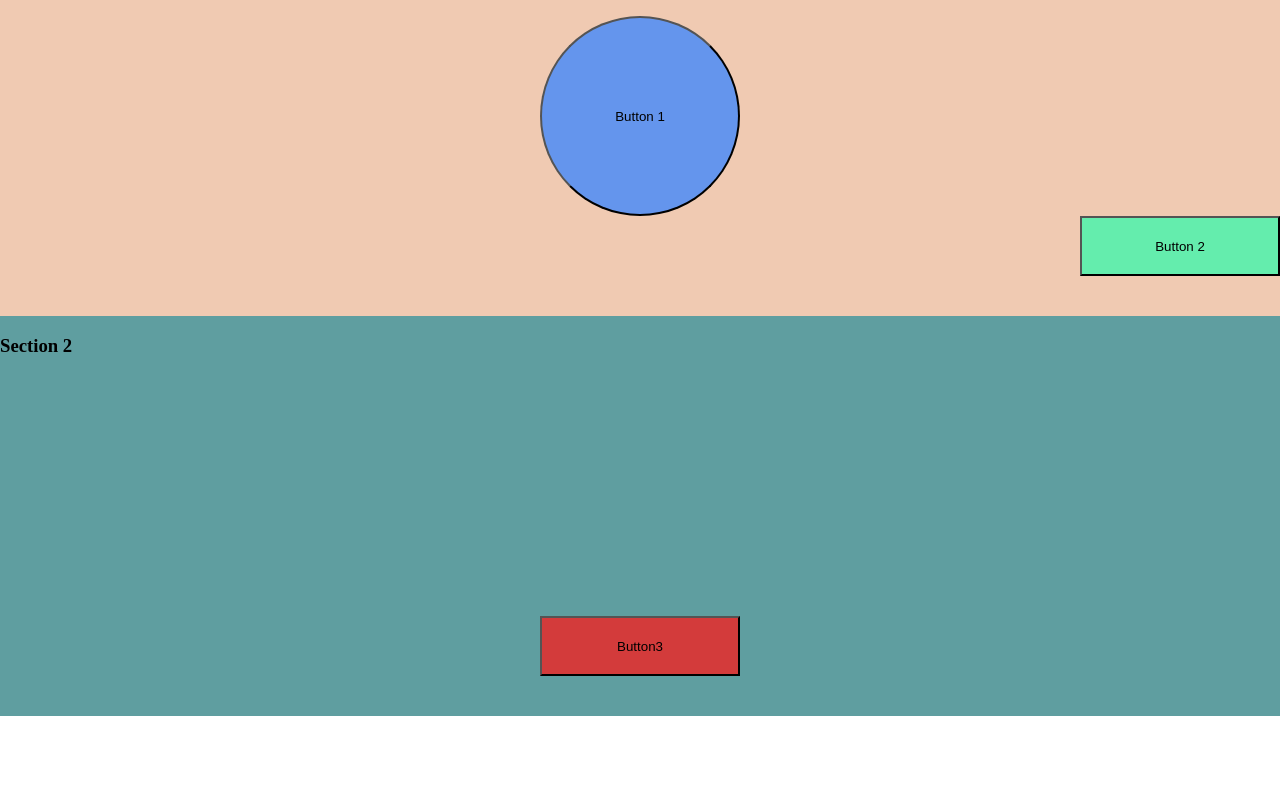
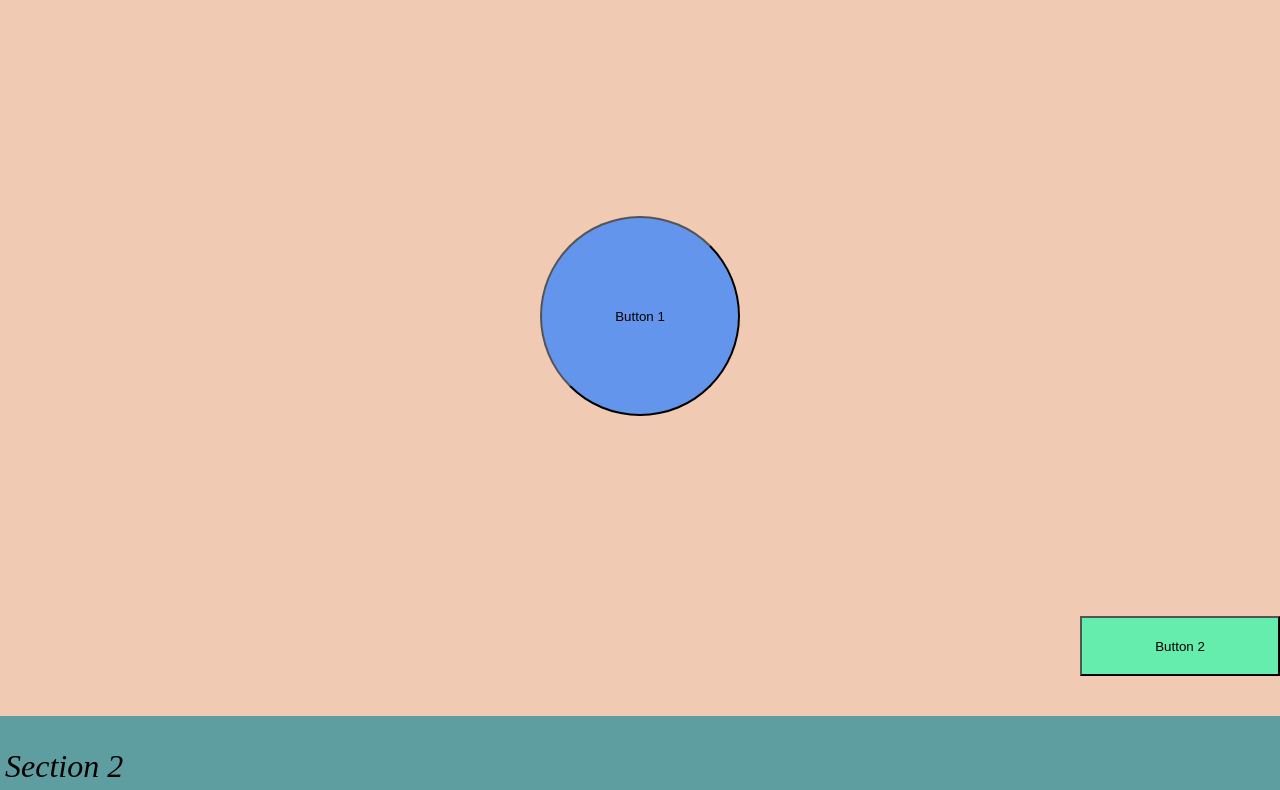
Before and after one commit to hunbp75/sitebuild-exam-ms1, a plain HTML site: page index.html in a window 1280 px wide. Shown: the part 84-874 px from the top of the page. Before the commit the page ends 800 px from the top, so only its background shows below. Drawn offline with Linux system fonts and the light colour scheme.

Commit message:
Milestone 1

```diff
--- a/index.html
+++ b/index.html
@@ -10,9 +10,8 @@
 </head>
 
 <body>
-    <div class="sections">
         <section class="section1">
-            <h1>Section 1</h1>
+            <p>Section 1</p>
             <div class="button1">
                 <button type="button">Button 1</button>
             </div>
@@ -20,14 +19,14 @@
                 <button type="button">Button 2</button>
             </div>
         </section>
+
         <section>
             <section class="section2">
-                <h1>Section 2</h1>
+                <p>Section 2</p>
                 <div class="button3">
-                    <button type="button">Button3</button>
+                    <button type="button">Button 3</button>
                 </div>
             </section>
-    </div>
 </body>
 
 </html>
--- a/style.css
+++ b/style.css
@@ -1,10 +1,16 @@
 .section1 {
     background-color: rgb(240, 202, 178);
     position: absolute;
-    height: 50%;
+    height: 100%;
     width: 100%;
     top: 0;
     left: 0;
+}
+
+p {
+    font-style: italic;
+    margin-left: 5px;
+    font-size: 2rem;
 }
 
 .button1 button{
@@ -30,9 +36,9 @@
 .section2 {
     background-color: cadetblue;
     position: absolute;
-    height: 50%;
+    height: 100%;
     width: 100%;
-    top: 50%;
+    top: 100%;
     left: 0;
 }
 
```
